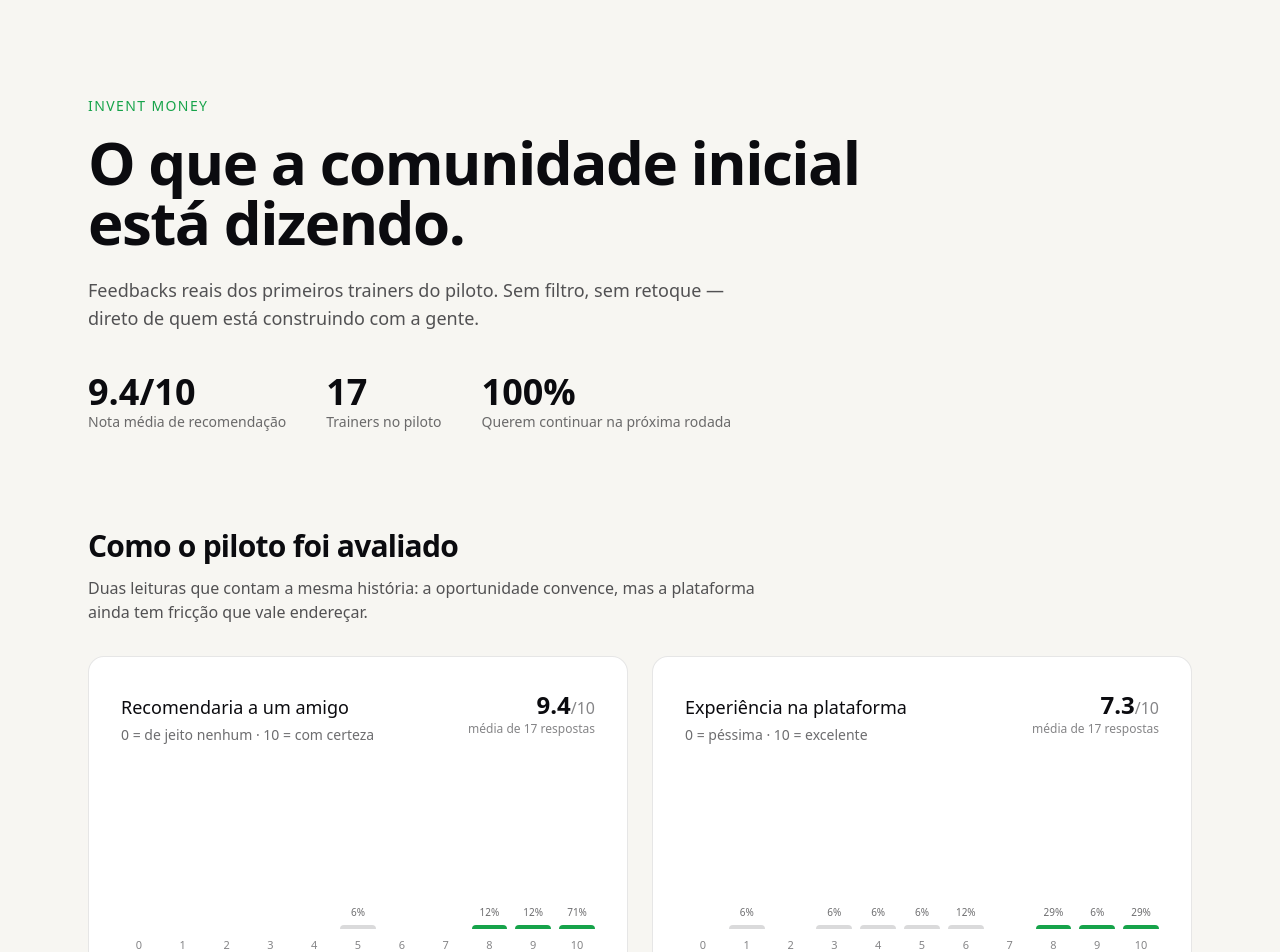
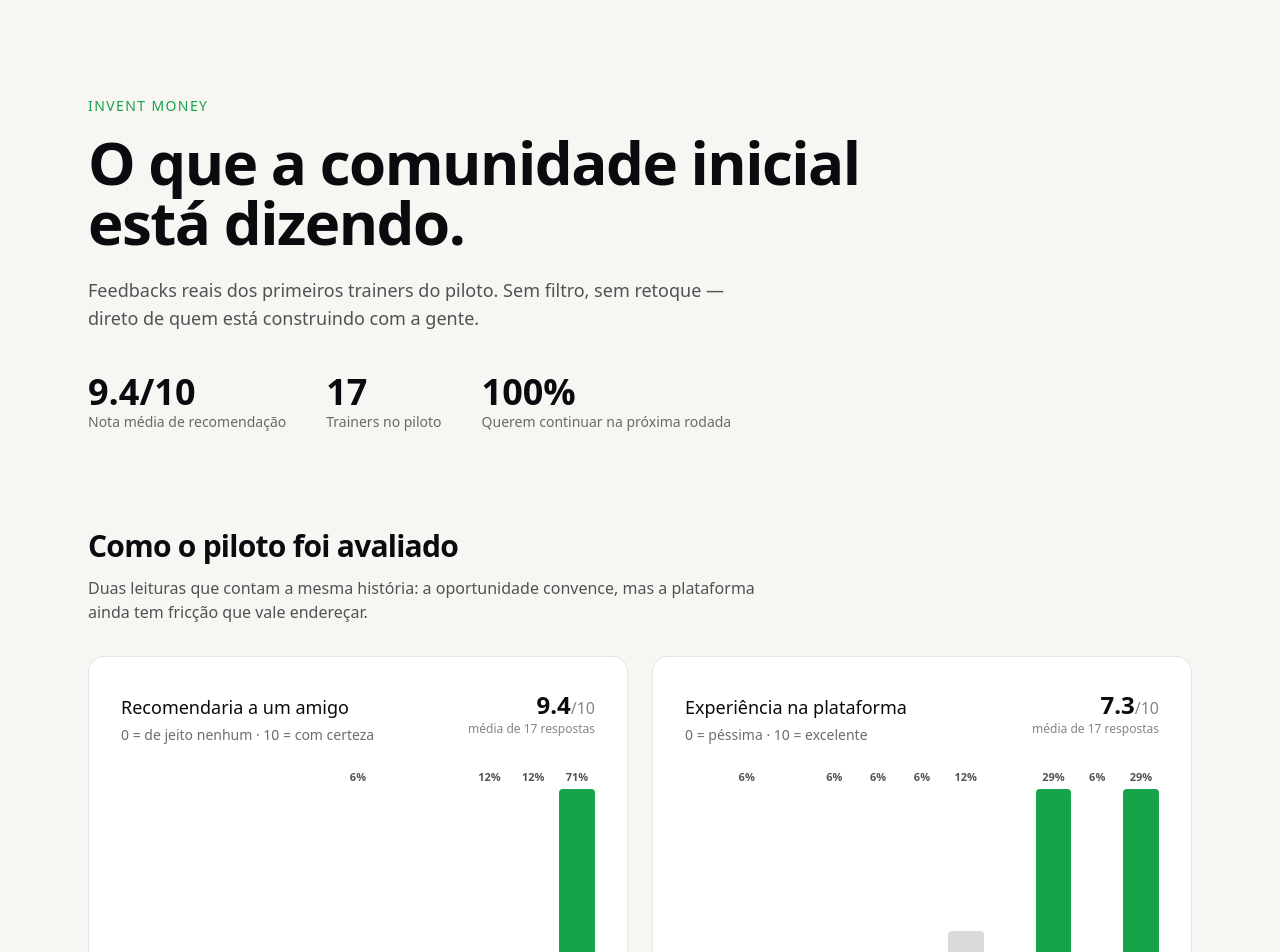
Before and after one commit to notaboutdollar/invent-money-feedback, a Next.js app: page / in a window 1280 px wide. Shown: the top 952 px of the page. Built offline with nearby package versions, Linux system fonts and the light colour scheme.

Commit message:
fix: barras do grafico agora esticam com altura proporcional

```diff
--- a/components/ScoreChart.tsx
+++ b/components/ScoreChart.tsx
@@ -32,24 +32,24 @@ export function ScoreChart({
         </div>
       </div>
 
-      <div className="flex h-40 items-end gap-2">
+      <div className="flex h-64 items-stretch gap-2">
         {counts.map((count, i) => {
           const pct = total ? Math.round((count / total) * 100) : 0;
           const heightPct = (count / max) * 100;
           const highlighted = i >= accentFrom && count > 0;
           return (
             <div key={i} className="flex flex-1 flex-col items-center gap-1">
-              <span className="h-4 text-[10px] font-medium text-ink/60">
+              <span className="h-4 text-[11px] font-semibold text-ink/70">
                 {count > 0 ? `${pct}%` : ""}
               </span>
-              <div className="flex h-full w-full items-end">
+              <div className="flex w-full flex-1 items-end">
                 <div
                   className={`w-full rounded-t transition-colors ${
                     highlighted ? "bg-accent" : "bg-ink/15"
                   }`}
                   style={{
                     height: `${heightPct}%`,
-                    minHeight: count > 0 ? "4px" : "0px",
+                    minHeight: count > 0 ? "6px" : "0px",
                   }}
                   aria-label={`Nota ${i}: ${count} ${count === 1 ? "resposta" : "respostas"}`}
                 />
```
